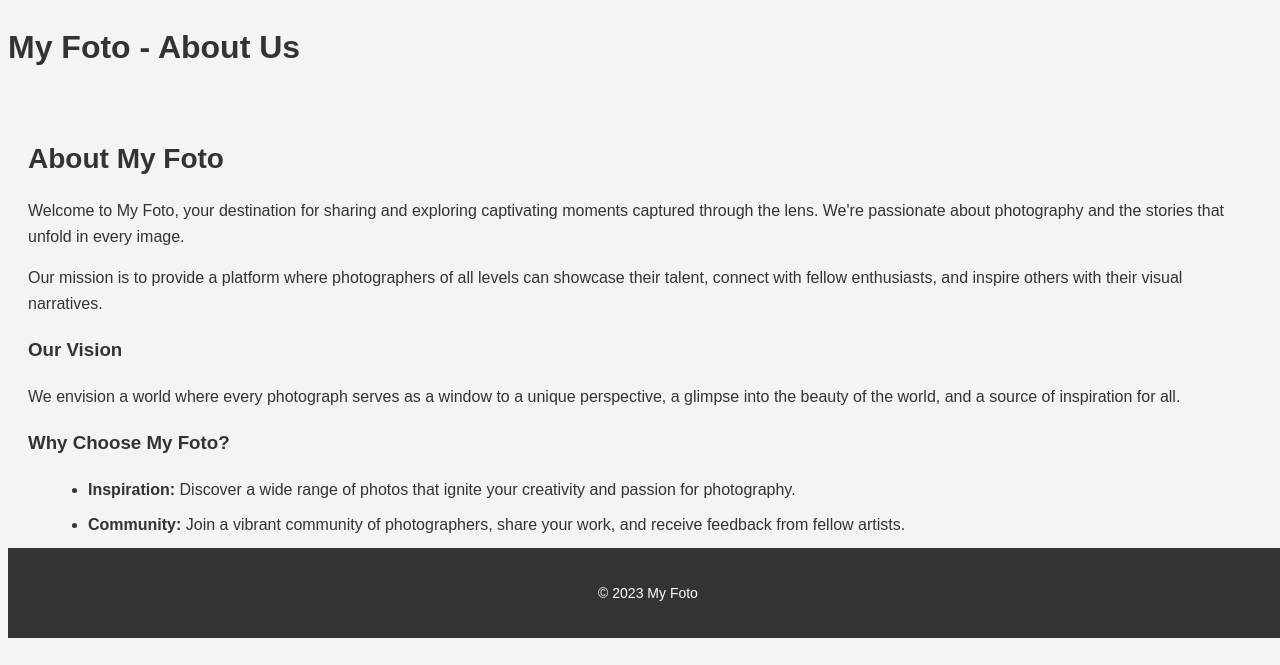
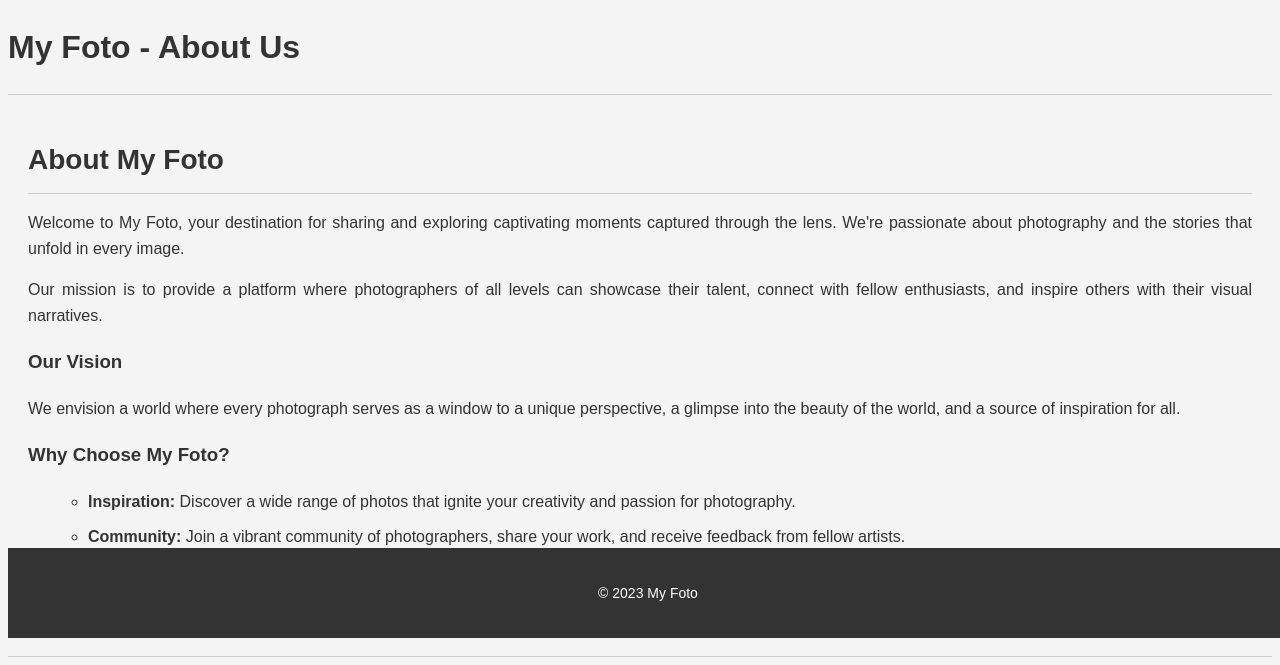
Before and after one commit to coltonhawkins/CS408_MyPhoto, a PHP site: page /pages/about.php in a window 1280 px wide. Shown: the part 162-827 px from the top of the page. Before the commit the page ends 800 px from the top, so only its background shows below. Run offline with PHP 8.4, Linux system fonts and the light colour scheme.

Commit message:
New pages

```diff
--- a/css/about.css
+++ b/css/about.css
@@ -1,4 +1,3 @@
-
 /* Body styles */
 body {
     font-family: Arial, sans-serif;
@@ -45,11 +44,13 @@ h1, h2, h3 {
 #about-section p {
     font-size: 16px;
     margin-bottom: 15px;
+    text-align: justify;
 }
 
 #about-section ul {
     list-style-type: disc;
     margin-left: 20px;
+    margin-bottom: 15px;
 }
 
 #about-section li {
@@ -57,13 +58,41 @@ h1, h2, h3 {
     margin-bottom: 10px;
 }
 
-
 /* Links styles */
 a {
     color: #3498db;
     text-decoration: none;
+    transition: all 0.3s ease-in-out;
 }
 
 a:hover {
     text-decoration: underline;
+    color: #1abc9c;
 }
+/* Additional styles for prettiness */
+.container {
+    border-radius: 5px;
+    box-shadow: 0 0 10px rgba(0, 0, 0, 0.2);
+}
+
+header h1 {
+    text-shadow: 2px 2px 5px rgba(0, 0, 0, 0.2);
+}
+
+#about-section {
+    border-top: 1px solid #ccc;
+    border-bottom: 1px solid #ccc;
+}
+
+#about-section h2 {
+    border-bottom: 1px solid #ccc;
+    padding-bottom: 10px;
+}
+
+#about-section ul {
+    list-style-type: circle;
+}
+
+a {
+    font-weight: bold;
+}
```
